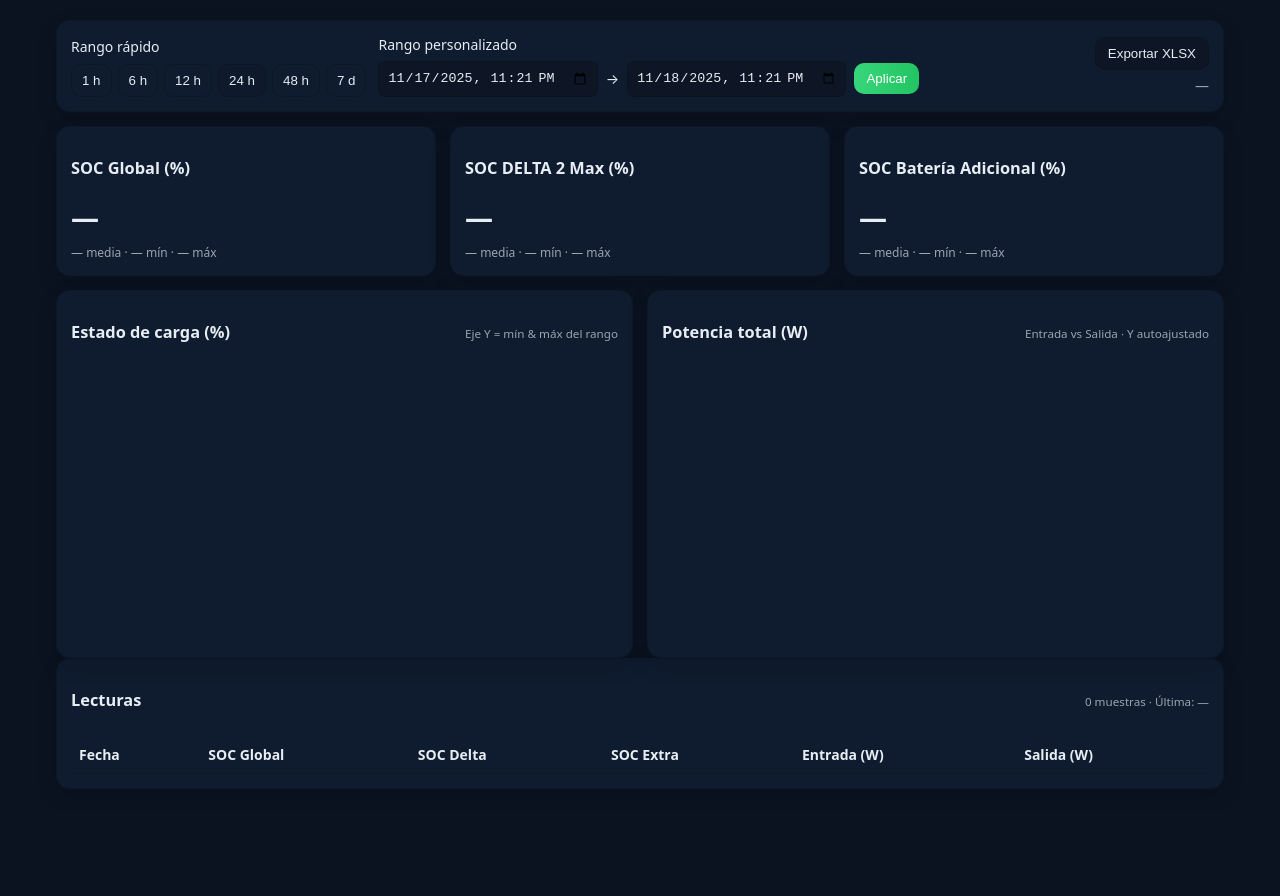
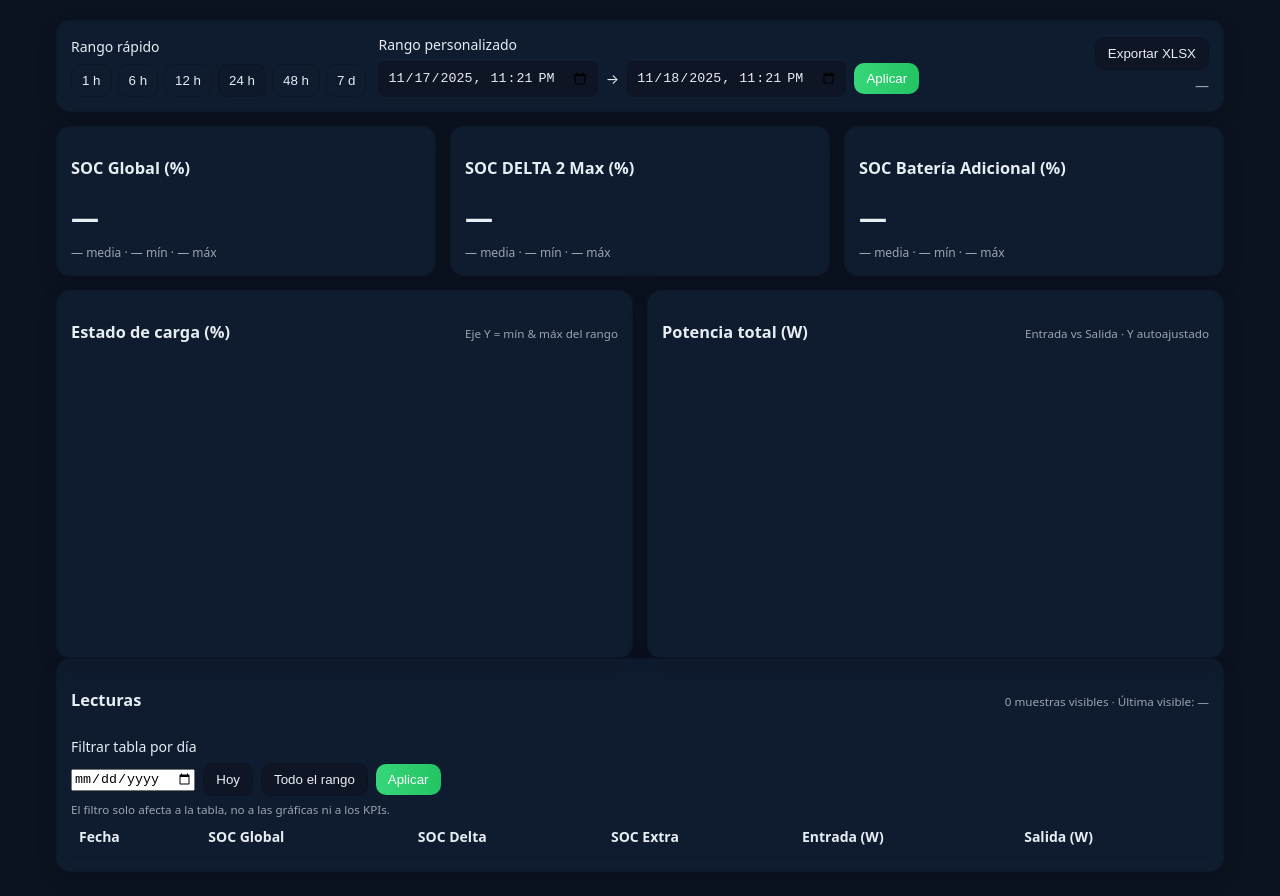
Before and after one commit to aresmartinezoscar-dev/ecoflow-monitor, a plain HTML site: page index.html in a window 1280 px wide. Shown: the part 62-958 px from the top of the page. Before the commit the page ends 875 px from the top, so only its background shows below. Drawn offline with nearby package versions, Linux system fonts and the light colour scheme; a script that the page names is missing.

Commit message:
Update index.html

```diff
--- a/index.html
+++ b/index.html
@@ -98,8 +98,28 @@
     <section class="card table-wrap">
       <div class="card-head">
         <h3>Lecturas</h3>
-        <small class="muted"><span id="count">0</span> muestras · Última: <span id="lastTs">—</span></small>
+        <small class="muted">
+          <span id="count">0</span> muestras visibles · Última visible:
+          <span id="lastTs">—</span>
+        </small>
       </div>
+
+      <!-- NUEVOS CONTROLES DE FILTRO PARA LA TABLA -->
+      <div class="table-controls">
+        <div class="group">
+          <label>Filtrar tabla por día</label>
+          <div class="range">
+            <input id="tableDate" type="date" />
+            <button id="tableTodayBtn" class="btn-secondary">Hoy</button>
+            <button id="tableClearBtn" class="btn-secondary">Todo el rango</button>
+            <button id="tableApplyBtn" class="btn-primary">Aplicar</button>
+          </div>
+          <small class="muted">
+            El filtro solo afecta a la tabla, no a las gráficas ni a los KPIs.
+          </small>
+        </div>
+      </div>
+
       <table id="dataTable">
         <thead>
           <tr>
@@ -114,6 +134,7 @@
         <tbody></tbody>
       </table>
     </section>
+
   </main>
 
   <script src="firebase-config.js"></script>
```
